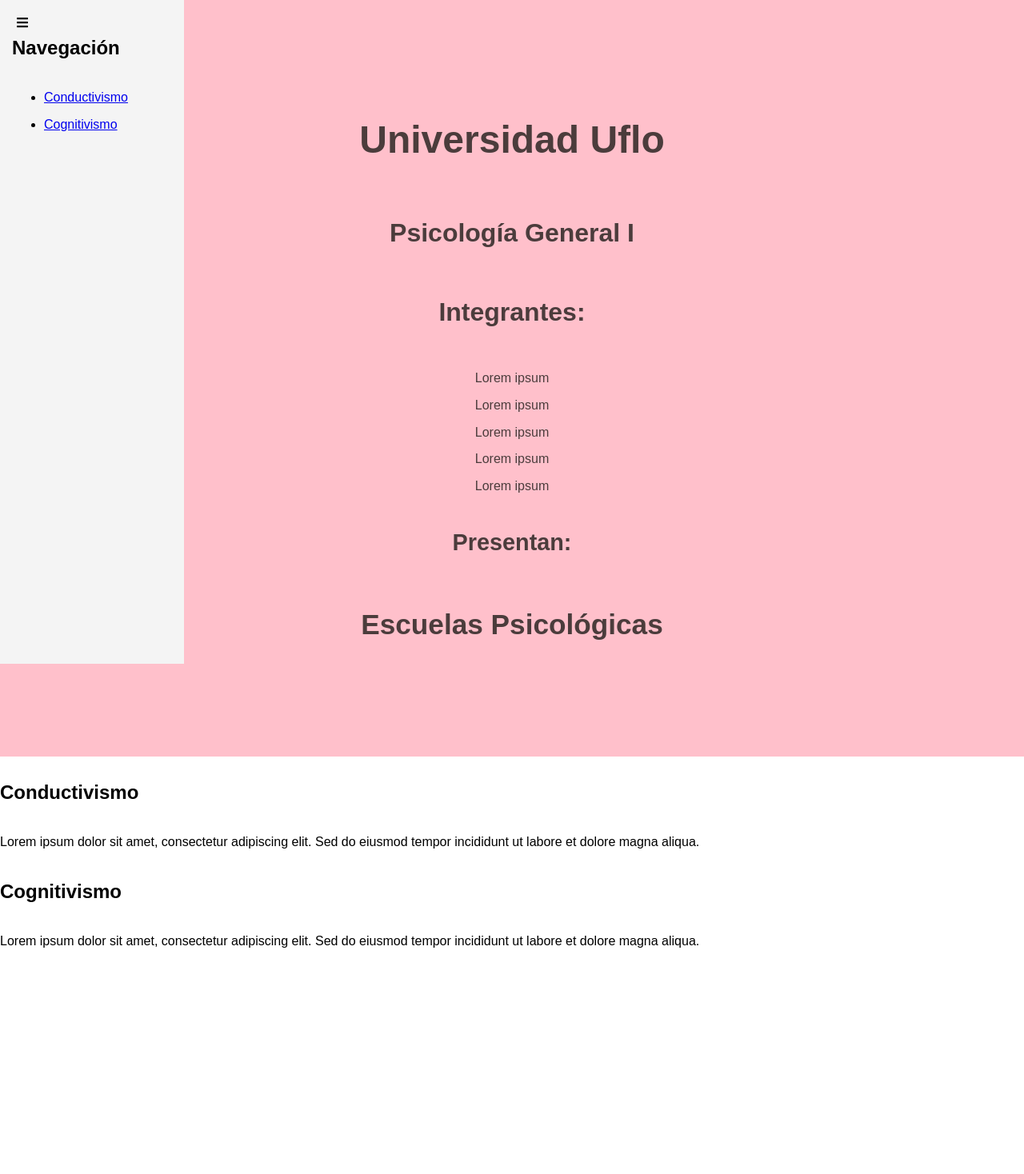
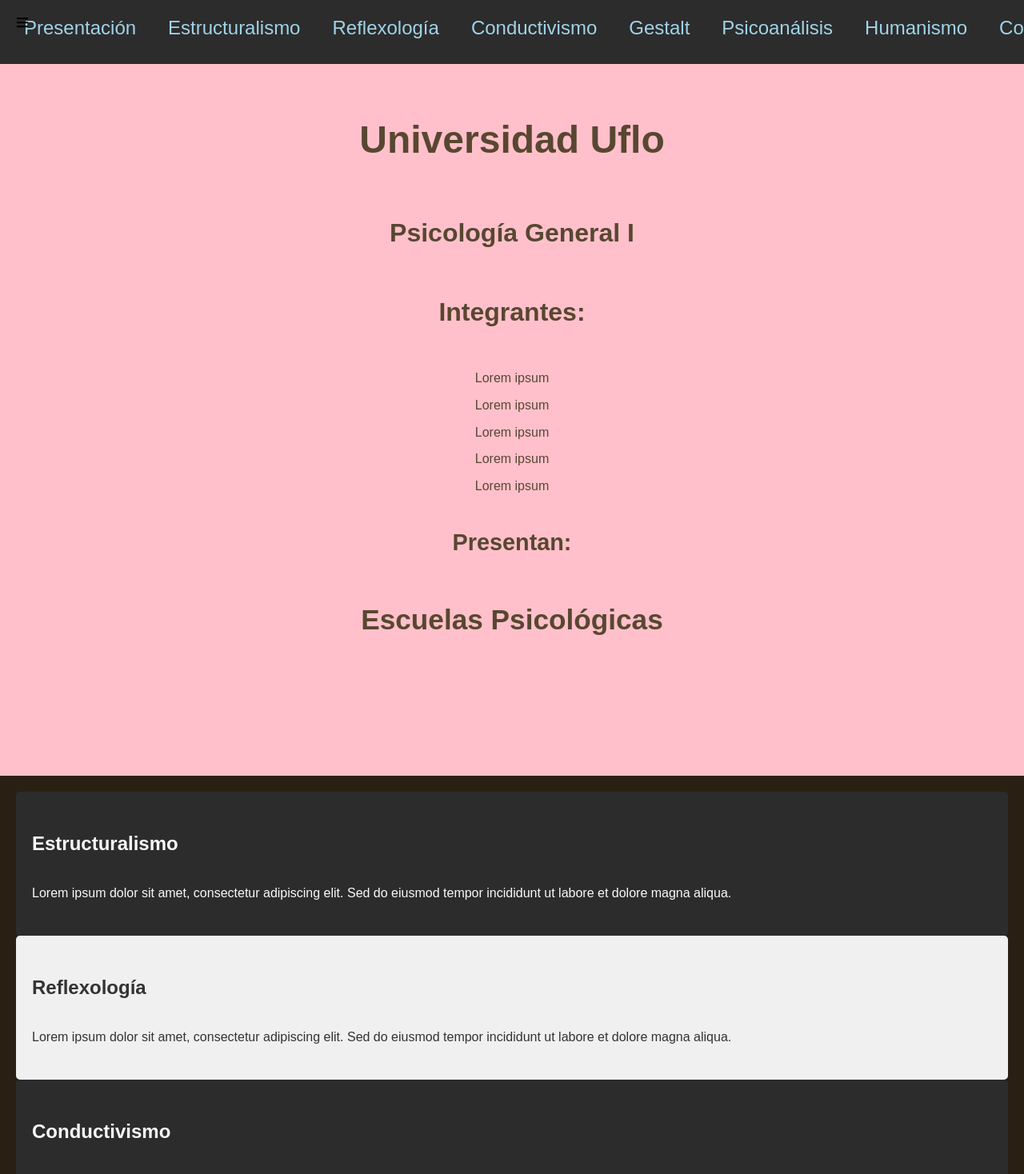
Before and after one commit to ruggeeee/EscuelasDeLaPsicologia, a React (Create React App) app: page / in a window 1280 px wide. Shown: the top 1468 px of the page at 80% size. Before the commit the page ends 1210 px from the top, so only its background shows below. Built offline with nearby package versions, Linux system fonts and the light colour scheme.

Commit message:
revoque general

```diff
--- a/src/App.css
+++ b/src/App.css
@@ -3,6 +3,7 @@
     line-height: 2.1;
     margin: 0; /* Eliminar márgenes del cuerpo */
     padding: 0; /* Eliminar padding del cuerpo */
+    background-color: #292013; /* Color café claro para el fondo */
 }
 
 .App {
@@ -13,17 +14,40 @@
 
 /* Estilos del sidebar */
 .sidebar {
-    width: 200px;
-    background: #f4f4f4;
-    padding: 15px;
+    width: 100%; /* Cambiar a ancho completo */
+    background: #2c2c2c; /* Color de fondo más oscuro */
+    padding: 10px; /* Espaciado interno */
     position: fixed; /* Fijar la barra lateral */
-    height: 100%; /* Asegurar que ocupe toda la altura de la página */
+    height: 60px; /* Altura de la barra horizontal */
     top: 0; /* Asegurar que esté alineada en la parte superior */
     z-index: 10; /* Asegurar que esté por encima del fondo rosa */
+    display: flex; /* Usar flexbox para alinear elementos */
+    justify-content: space-around; /* Espaciado entre los enlaces */
+    overflow: visible; /* Permitir que los elementos hijos sean visibles */
+}
+
+.sidebar-link {
+    color: #A0D3E8; /* Color del texto celeste pastel */
+    text-decoration: none; /* Sin subrayado */
+    background: none; /* Sin fondo */
+    border: none; /* Sin bordes */
+    transition: background 0.3s, color 0.3s, transform 0.3s; /* Transición suave */
+    font-size: 1.5em; /* Aumentar tamaño de fuente */
+    padding: 10px; /* Espaciado interno */
+    cursor: pointer; /* Cambiar el cursor a puntero */
+    margin: 0 10px; /* Agregar separación entre los botones */
+    transform: translateY(-15px);
+}
+
+.sidebar-link:hover {
+    background: rgba(173, 216, 230, 0.5); /* Fondo celeste pastel al pasar el mouse */
+    color: #ffffff; /* Cambiar color del texto al pasar el mouse */
+    transform: translateY(-10px); /* Desplazar ligeramente hacia arriba al pasar el mouse */
+    z-index: 1; /* Asegurar que el botón esté por encima de otros elementos */
 }
 
 header {
-    background: pink; /* Cambiar el fondo a rosa */
+    background: rgb(255, 187, 198); /* Cambiar el fondo a rosa */
     color: #4B3C3C; /* Cambiar el color del texto a marrón oscuro */
     padding: 93px 0; /* Ajustar padding a 93px */
     text-align: center; /* Centrar el texto */
@@ -84,3 +108,22 @@
     list-style-type: none; /* Sin viñetas */
     padding: 0; /* Sin padding */
 }
+
+.content {
+    margin: 10px; /* Ajustar el margen alrededor del contenido */
+    margin-top: 100vh; /* Asegurar que el contenido comience después del encabezado */
+}
+
+.content section:nth-child(odd) {
+    background-color: #f0f0f0; /* Color ligeramente más oscuro */
+    color: #333; /* Texto oscuro */
+    padding: 20px; /* Espaciado interno */
+    border-radius: 5px; /* Bordes redondeados */
+}
+
+.content section:nth-child(even) {
+    background-color: #2c2c2c; /* Color oscuro */
+    color: #f9f9f9; /* Texto claro */
+    padding: 20px; /* Espaciado interno */
+    border-radius: 5px; /* Bordes redondeados */
+}
--- a/src/components/Content.js
+++ b/src/components/Content.js
@@ -3,17 +3,43 @@
 
 const Content = ({ toggleSidebar }) => {
     return (
-        <div className="content">
+        <div className="content" style={{ margin: '20px' }}> {/* Agregar margen al contenedor */}
             <FaBars style={{ position: 'fixed', top: '20px', left: '20px', cursor: 'pointer' }} onClick={toggleSidebar} /> {/* Ícono para mostrar/ocultar */}
+
+            <section id="estructuralismo">
+                <h2>Estructuralismo</h2>
+                <p>Lorem ipsum dolor sit amet, consectetur adipiscing elit. Sed do eiusmod tempor incididunt ut labore et dolore magna aliqua.</p>
+            </section>
+
+            <section id="reflexologia">
+                <h2>Reflexología</h2>
+                <p>Lorem ipsum dolor sit amet, consectetur adipiscing elit. Sed do eiusmod tempor incididunt ut labore et dolore magna aliqua.</p>
+            </section>
+
             <section id="conductivismo">
                 <h2>Conductivismo</h2>
                 <p>Lorem ipsum dolor sit amet, consectetur adipiscing elit. Sed do eiusmod tempor incididunt ut labore et dolore magna aliqua.</p>
             </section>
+
+            <section id="gestalt">
+                <h2>Gestalt</h2>
+                <p>Lorem ipsum dolor sit amet, consectetur adipiscing elit. Sed do eiusmod tempor incididunt ut labore et dolore magna aliqua.</p>
+            </section>
+
+            <section id="psicoanalisis">
+                <h2>Psicoanálisis</h2>
+                <p>Lorem ipsum dolor sit amet, consectetur adipiscing elit. Sed do eiusmod tempor incididunt ut labore et dolore magna aliqua.</p>
+            </section>
+
+            <section id="humanismo">
+                <h2>Humanismo</h2>
+                <p>Lorem ipsum dolor sit amet, consectetur adipiscing elit. Sed do eiusmod tempor incididunt ut labore et dolore magna aliqua.</p>
+            </section>
+
             <section id="cognitivismo">
                 <h2>Cognitivismo</h2>
                 <p>Lorem ipsum dolor sit amet, consectetur adipiscing elit. Sed do eiusmod tempor incididunt ut labore et dolore magna aliqua.</p>
             </section>
-            {/* Agregar más secciones según sea necesario */}
         </div>
     );
 };
--- a/src/components/FadingHeader.css
+++ b/src/components/FadingHeader.css
@@ -5,3 +5,24 @@
 .hidden {
     opacity: 0;
 }
+
+
+header h3 {
+    transition: transform 0.3s ease-out, opacity 0.3s ease-out; /* Suavizar el movimiento y opacidad */
+}
+
+header h3.escuelas-psicologicas {
+    opacity: 1 !important; /* Asegurar que no se desvanezca */
+    transform-origin: center; /* Escalar desde el centro */
+    transition: transform 0.3s ease-out; /* Suavizar el movimiento */
+}
+
+#escuelas-psicologicas {
+    transform-origin: center; /* Escalar desde el centro */
+    transition: transform 0.3s ease-out; /* Suavizar el movimiento */
+    opacity: 1; /* Asegurar que no se desvanezca */
+    background-color: pink; /* Fondo rosa */
+    padding: 0px 10px; /* Espaciado interno ajustado */
+    border-radius: 10px; /* Bordes redondeados */
+    display: inline-block; /* Ajustar el ancho al contenido del texto */
+}
--- a/src/components/FadingHeader.js
+++ b/src/components/FadingHeader.js
@@ -3,11 +3,18 @@
 
 const FadingHeader = () => {
     const [opacity, setOpacity] = useState(1);
+    const [scale, setScale] = useState(1);
+    const [translateY, setTranslateY] = useState(0);
 
     const handleScroll = () => {
         const scrollY = window.scrollY;
         const newOpacity = Math.max(0, 1 - scrollY / 300); // Cambiar la opacidad gradualmente
+        const newScale = Math.min(2, 1 + scrollY / 300); // Escalar hasta un máximo de 2x
+        const newTranslateY = Math.min(100, scrollY / 3); // Mover hacia abajo hasta un máximo de 100px
+
         setOpacity(newOpacity);
+        setScale(newScale);
+        setTranslateY(newTranslateY);
     };
 
     useEffect(() => {
@@ -18,9 +25,9 @@
     }, []);
 
     return (
-        <header style={{ background: 'pink', height: '100vh', textAlign: 'center' }}>
-            <h1 style={{ color: '#4B3C3C', fontSize: '3em', fontWeight: 'bold', opacity }}>Universidad Uflo</h1>
-            <div style={{ textAlign: 'center', color: '#4B3C3C', marginTop: '20px' }}>
+        <header style={{ background: 'pink', height: '100vh', textAlign: 'center', position: 'relative' }}>
+            <h1 id="universidad-uflo" style={{ color: '#584730', fontSize: '3em', fontWeight: 'bold', opacity }}>Universidad Uflo</h1>
+            <div style={{ textAlign: 'center', color: '#584730', marginTop: '0px' }}>
                 <h2 style={{ fontSize: '2em', fontWeight: 'bold', opacity }}>Psicología General I</h2>
                 <h3 style={{ fontSize: '2.0em', opacity }}>Integrantes:</h3>
                 <ul style={{ padding: '0', listStyleType: 'none' }}>
@@ -31,7 +38,17 @@
                     <li style={{ opacity }}>Lorem ipsum</li>
                 </ul>
                 <h2 style={{ fontSize: '1.8em', opacity }}>Presentan:</h2>
-                <h3 style={{ fontSize: '2.2em', opacity }}>Escuelas Psicológicas</h3>
+                <h3
+                    id="escuelas-psicologicas"
+                    style={{
+                        fontSize: '2.2em',
+                        transform: `scale(${scale}) translateY(${translateY - 30}px)`, // Restar 10px al valor de translateY
+                        transition: 'transform 0.3s ease-out',
+                        opacity: 1, // Asegurar que no se desvanezca
+                    }}
+                >
+                    Escuelas Psicológicas
+                </h3>
             </div>
         </header>
     );
--- a/src/components/Sidebar.js
+++ b/src/components/Sidebar.js
@@ -2,15 +2,24 @@
 import { FaBars } from 'react-icons/fa'; // Importar el ícono
 
 const Sidebar = ({ toggleSidebar, isVisible }) => {
+    const scrollToSection = (sectionId) => {
+        const sectionElement = document.getElementById(sectionId);
+        if (sectionElement) {
+            sectionElement.scrollIntoView({ behavior: 'smooth' });
+        }
+    };
 
     return (
         <div className={`sidebar ${isVisible ? '' : 'hidden'}`}>
-
-            <h2>Navegación</h2>
-            <ul>
-                <li><a href="#conductivismo">Conductivismo</a></li>
-                <li><a href="#cognitivismo">Cognitivismo</a></li>
-                {/* Agregar más enlaces según sea necesario */}
+            <ul style={{ display: 'flex', justifyContent: 'space-around', padding: '0', listStyleType: 'none' }}>
+                <li><button className="sidebar-link" onClick={() => scrollToSection('universidad-uflo')}>Presentación</button></li>
+                <li><button className="sidebar-link" onClick={() => scrollToSection('estructuralismo')}>Estructuralismo</button></li>
+                <li><button className="sidebar-link" onClick={() => scrollToSection('reflexologia')}>Reflexología</button></li>
+                <li><button className="sidebar-link" onClick={() => scrollToSection('conductivismo')}>Conductivismo</button></li>
+                <li><button className="sidebar-link" onClick={() => scrollToSection('gestalt')}>Gestalt</button></li>
+                <li><button className="sidebar-link" onClick={() => scrollToSection('psicoanalisis')}>Psicoanálisis</button></li>
+                <li><button className="sidebar-link" onClick={() => scrollToSection('humanismo')}>Humanismo</button></li>
+                <li><button className="sidebar-link" onClick={() => scrollToSection('cognitivismo')}>Cognitivismo</button></li>
             </ul>
             <FaBars style={{ position: 'fixed', top: '20px', left: '20px', cursor: 'pointer' }} onClick={toggleSidebar} /> {/* Ícono para mostrar/ocultar */}
         </div>
```
